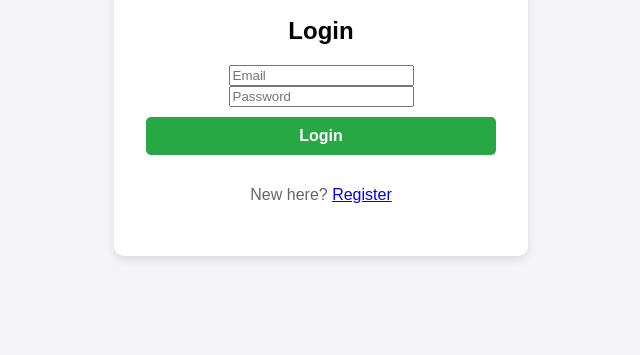
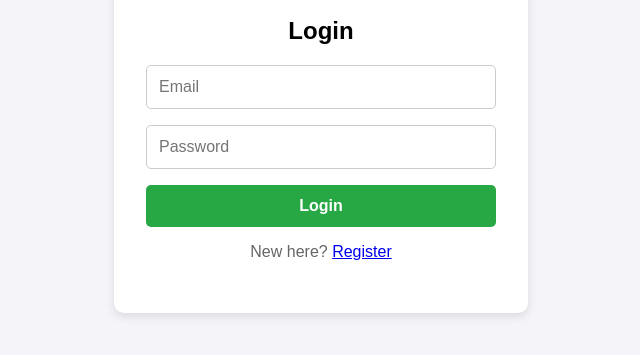
Before and after one commit to Mine-Galve/itcc14-api-project-Spontaneous-Workout, a website: page client/index.html in a window 1280 px wide. Shown: the part 161-516 px from the top of the page, without its empty margins (319-959 px from the left). Drawn offline with Linux system fonts and the light colour scheme.

Commit message:
fixed style.css

```diff
--- a/client/style.css
+++ b/client/style.css
@@ -34,14 +34,23 @@ label {
     color: #444;
 }
 
-select, button {
-    width: 100%;
-    padding: 10px;
-    margin-top: 5px;
-    margin-bottom: 15px;
+/* --- UPDATED SECTION FOR INPUTS --- */
+input, select, button {
+    width: 100%;           /* Fill container */
+    padding: 12px;         /* Better click area */
+    margin: 8px 0 16px 0;  /* Spacing around elements */
+    display: block;        /* Forces vertical stacking */
+    border: 1px solid #ccc;
     border-radius: 5px;
-    border: 1px solid #ccc;
     font-size: 16px;
+    box-sizing: border-box; /* Prevents layout breakage */
+}
+
+/* Focus effects for better UX */
+input:focus, select:focus {
+    outline: none;
+    border-color: #28a745;
+    box-shadow: 0 0 5px rgba(40, 167, 69, 0.2);
 }
 
 button {
@@ -70,12 +79,14 @@ li {
 .hidden {
     display: none !important;
 }
+
 .header-row {
     display: flex;
     justify-content: space-between;
     align-items: center;
     margin-bottom: 20px;
 }
+
 .exercise-image {
     text-align: center;
     margin: 10px 0;
```
